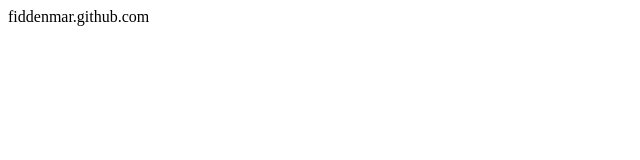
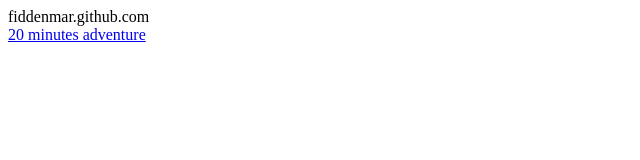
Before and after one commit to fiddenmar/fiddenmar.github.io, a plain HTML site: page index.html in a window 1280 px wide. Shown: the whole page, without its empty margins (0-640 px from the left). Drawn offline with Linux system fonts and the light colour scheme.

Commit message:
Update index page.

```diff
--- a/index.html
+++ b/index.html
@@ -1 +1,3 @@
 fiddenmar.github.com
+<br>
+<a href="20ma.html">20 minutes adventure</a>
```
